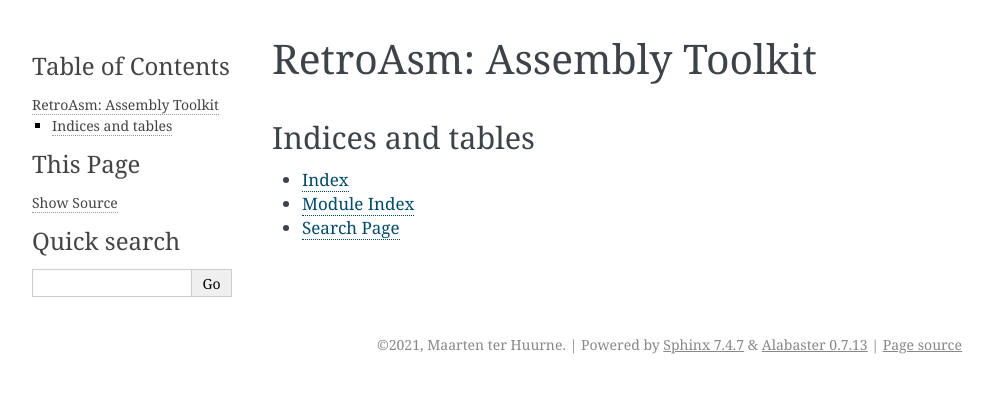
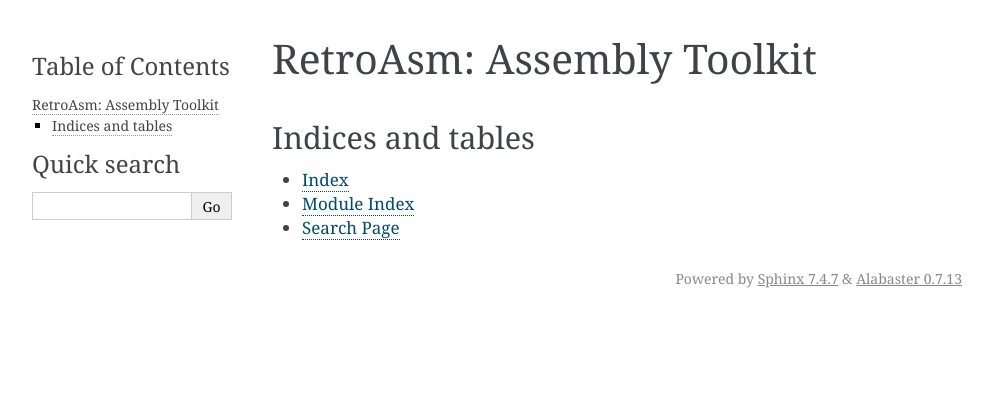
Before and after one commit to mthuurne/retroasm, a Sphinx documentation site: the page built from docs/index.rst, in a window 1280 px wide. Shown: the top 393 px of the page, without its empty margins (148-1141 px from the left). Built offline with Sphinx 7.4.7, drawn with Linux system fonts in a browser that asks for light colours; the version number is read from the project's files by our own code.

```diff
--- a/docs/conf.py
+++ b/docs/conf.py
@@ -17,12 +17,15 @@
 
 # -- Project information -----------------------------------------------------
 
+import importlib.metadata
+
+_METADATA = importlib.metadata.metadata("retroasm")
+
 project = "RetroAsm"
-copyright = "2021, Maarten ter Huurne"
-author = "Maarten ter Huurne"
+author = _METADATA["Author"]
 
 # The full version, including alpha/beta/rc tags
-release = "0.1.0"
+release = _METADATA["Version"]
 
 
 # -- General configuration ---------------------------------------------------
@@ -48,6 +51,16 @@ exclude_patterns = []
 #
 html_theme = "alabaster"
 
+html_context = {
+    "show_copyright": False,
+    "show_source": False,
+}
+
+html_theme_options = {
+    "github_user": "mthuurne",
+    "github_repo": "retroasm",
+}
+
 # Add any paths that contain custom static files (such as style sheets) here,
 # relative to this directory. They are copied after the builtin static files,
 # so a file named "default.css" will overwrite the builtin "default.css".
```
